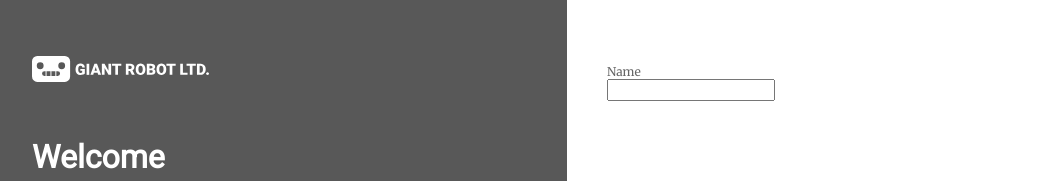
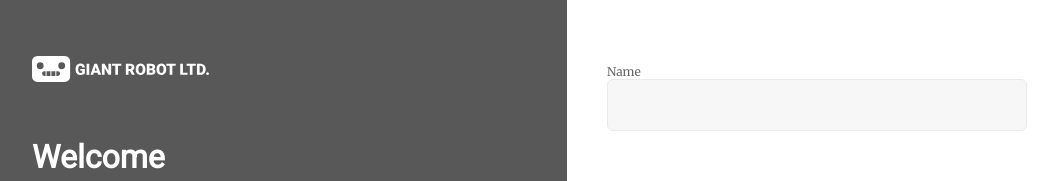
Before and after one commit to jacklee0223/giant-robot, a React (Create React App) app: page / in a window 1280 px wide. Shown: the top 181 px of the page, without its empty margins (96-1154 px from the left). Built offline with nearby package versions, Linux system fonts and the light colour scheme.

Commit message:
more input styling

```diff
--- a/src/components/InfoForm.css
+++ b/src/components/InfoForm.css
@@ -18,4 +18,15 @@
   color: #666666;
   font-family: 'Roboto', sans-serif;
   font-size: 14px;
+  background-color: #f7f7f7;
+  border: 1px solid #eaeaea;
+  border-radius: 6px;
+  height: 48px;
+  width: 400px;
+  padding-left: 16px;
 }
+
+.label-input-container textarea:focus,
+.label-input-container input:focus {
+  outline: none;
+}
```
